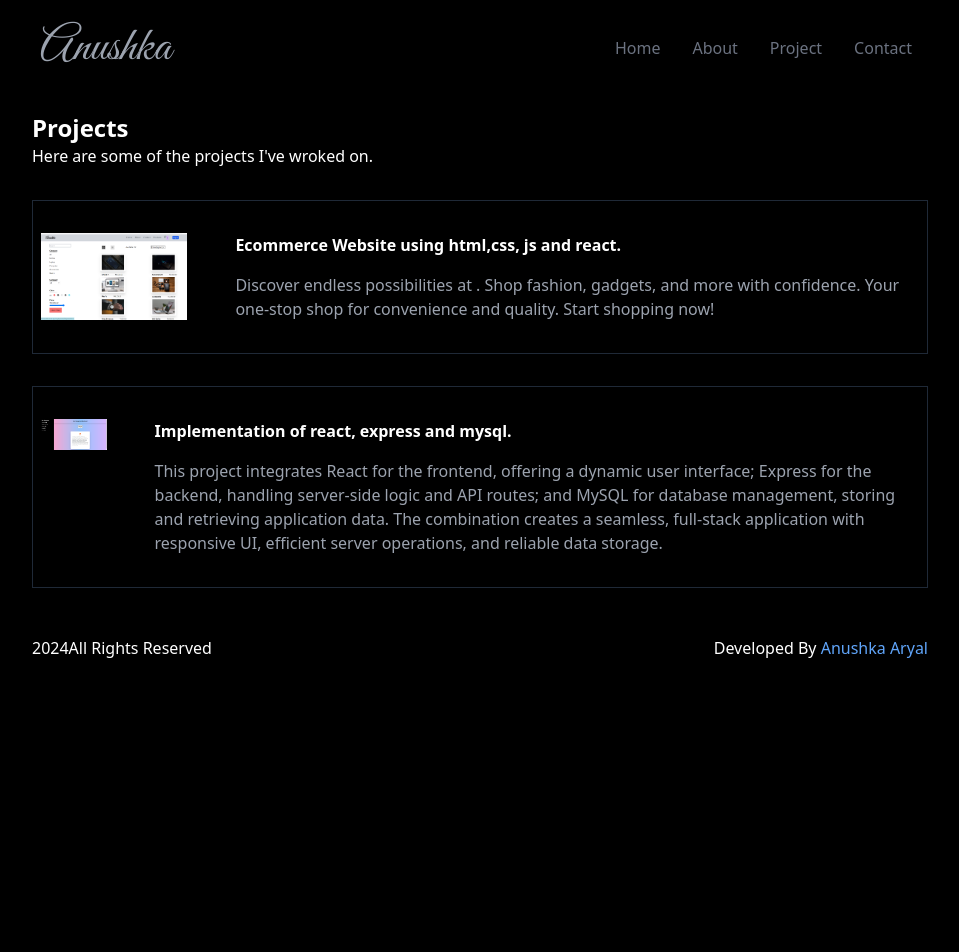
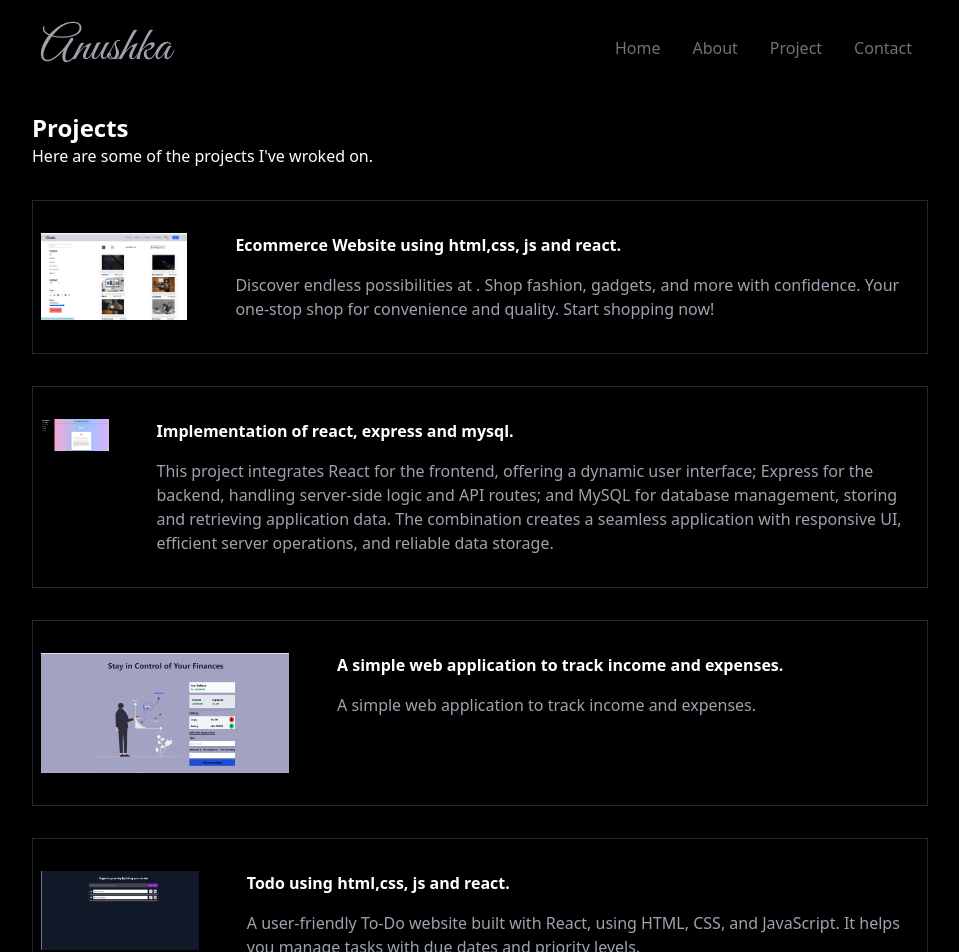
Before and after one commit to anushka712/portfolio_website, a React (Vite) app: page /project in a window 1280 px wide. Shown: the top 952 px of the page, without its empty margins (176-1135 px from the left). Before the commit the page ends 800 px from the top, so only its background shows below. Built offline with nearby package versions, Linux system fonts and the light colour scheme.

Commit message:
project updated

```diff
--- a/src/Components/Project.jsx
+++ b/src/Components/Project.jsx
@@ -1,13 +1,12 @@
 import React from "react";
 import { NavLink } from "react-router-dom";
 
-import ecom from '../assets/ecom.png';
-import crud from '../assets/crud.png'
-
+import ecom from "../assets/ecom.png";
+import crud from "../assets/crud.png";
+import expense from "../assets/expense.png";
+import todo from "../assets/todo.png"
 
 const Project = () => {
-
-
   return (
     <>
       <div className=" p-2 lg:pl-52 lg:pr-44 pt-8">
@@ -16,17 +15,20 @@ const Project = () => {
 
         <div className="flex flex-col lg:flex-row gap-12 py-8 my-8 border border-gray-800 hover:scale-105 duration-200">
           <div>
-    <NavLink to='https://ecommerce-website-ecom.vercel.app/'>
-      <img src={ecom} alt="project-html"
-      className="pl-2 w-64"
-      />
+            <NavLink to="https://ecommerce-website-ecom.vercel.app/">
+              <img src={ecom} alt="project-html" className="pl-2 w-64" />
             </NavLink>
           </div>
 
           <div>
-      <NavLink to='https://ecommerce-website-ecom.vercel.app/'>
-      <p className="pb-4 font-bold">Ecommerce Website using html,css, js and react.</p>
-      <p className="text-gray-400">Discover endless possibilities at . Shop fashion, gadgets, and more with confidence. Your one-stop shop for convenience and quality. Start shopping now!
+            <NavLink to="https://ecommerce-website-ecom.vercel.app/">
+              <p className="pb-4 font-bold">
+                Ecommerce Website using html,css, js and react.
+              </p>
+              <p className="text-gray-400">
+                Discover endless possibilities at . Shop fashion, gadgets, and
+                more with confidence. Your one-stop shop for convenience and
+                quality. Start shopping now!
               </p>
             </NavLink>
           </div>
@@ -36,17 +38,65 @@ const Project = () => {
 
         <div className="flex flex-col lg:flex-row gap-12 py-8 my-8 border border-gray-800 hover:scale-105 duration-200">
           <div>
-    <NavLink to='https://crud-alpha-flame.vercel.app'>
-      <img src={crud} alt="project-html"
-      className="pl-2 w-64"
-      />
+            <NavLink to="https://crud-frontend-iota.vercel.app">
+              <img src={crud} alt="project-html" className="pl-2 w-64" />
             </NavLink>
           </div>
 
           <div>
-      <NavLink to='https://crud-alpha-flame.vercel.app'>
-      <p className="pb-4 font-bold">Implementation of react, express and mysql.</p>
-      <p className="text-gray-400">This project integrates React for the frontend, offering a dynamic user interface; Express for the backend, handling server-side logic and API routes; and MySQL for database management, storing and retrieving application data. The combination creates a seamless, full-stack application with responsive UI, efficient server operations, and reliable data storage.
+            <NavLink to="https://crud-frontend-iota.vercel.app">
+              <p className="pb-4 font-bold">
+              Implementation of react, express and mysql.
+              </p>
+              <p className="text-gray-400">
+              This project integrates React for the frontend, offering a dynamic user interface; Express for the backend, handling server-side logic and API routes; and MySQL for database management, storing and retrieving application data. The combination creates a seamless application with responsive UI, efficient server operations, and reliable data storage.
+              </p>
+            </NavLink>
+          </div>
+        </div>
+
+
+
+
+
+        <div className="flex flex-col lg:flex-row gap-12 py-8 my-8 border border-gray-800 hover:scale-105 duration-200">
+          <div>
+            <NavLink to="https://expense-tracker-anushka.vercel.app">
+              <img src={expense} alt="project-html" className="pl-2 w-64" />
+            </NavLink>
+          </div>
+
+          <div>
+            <NavLink to="https://expense-tracker-anushka.vercel.app/">
+              <p className="pb-4 font-bold">
+              A simple web application to track income and expenses.
+              </p>
+              <p className="text-gray-400">
+              A simple web application to track income and expenses.
+              </p>
+            </NavLink>
+          </div>
+        </div>
+
+
+
+
+
+
+        <div className="flex flex-col lg:flex-row gap-12 py-8 my-8 border border-gray-800 hover:scale-105 duration-200">
+          <div>
+            <NavLink to="https://todo-app-anushka.vercel.app">
+              <img src={todo} alt="project-html" className="pl-2 w-64" />
+            </NavLink>
+          </div>
+
+          <div>
+            <NavLink to="https://todo-app-anushka.vercel.app/">
+              <p className="pb-4 font-bold">
+              Todo using html,css, js and react.
+              </p>
+              <p className="text-gray-400">
+              A user-friendly To-Do website built with React, using HTML, CSS, and JavaScript. It helps you manage tasks with due dates and priority levels.
               </p>
             </NavLink>
           </div>
```
Also changed, not shown: src/assets/expense.png (added), src/assets/todo.png (added). Lines whose indentation alone changed are shown as unchanged.
